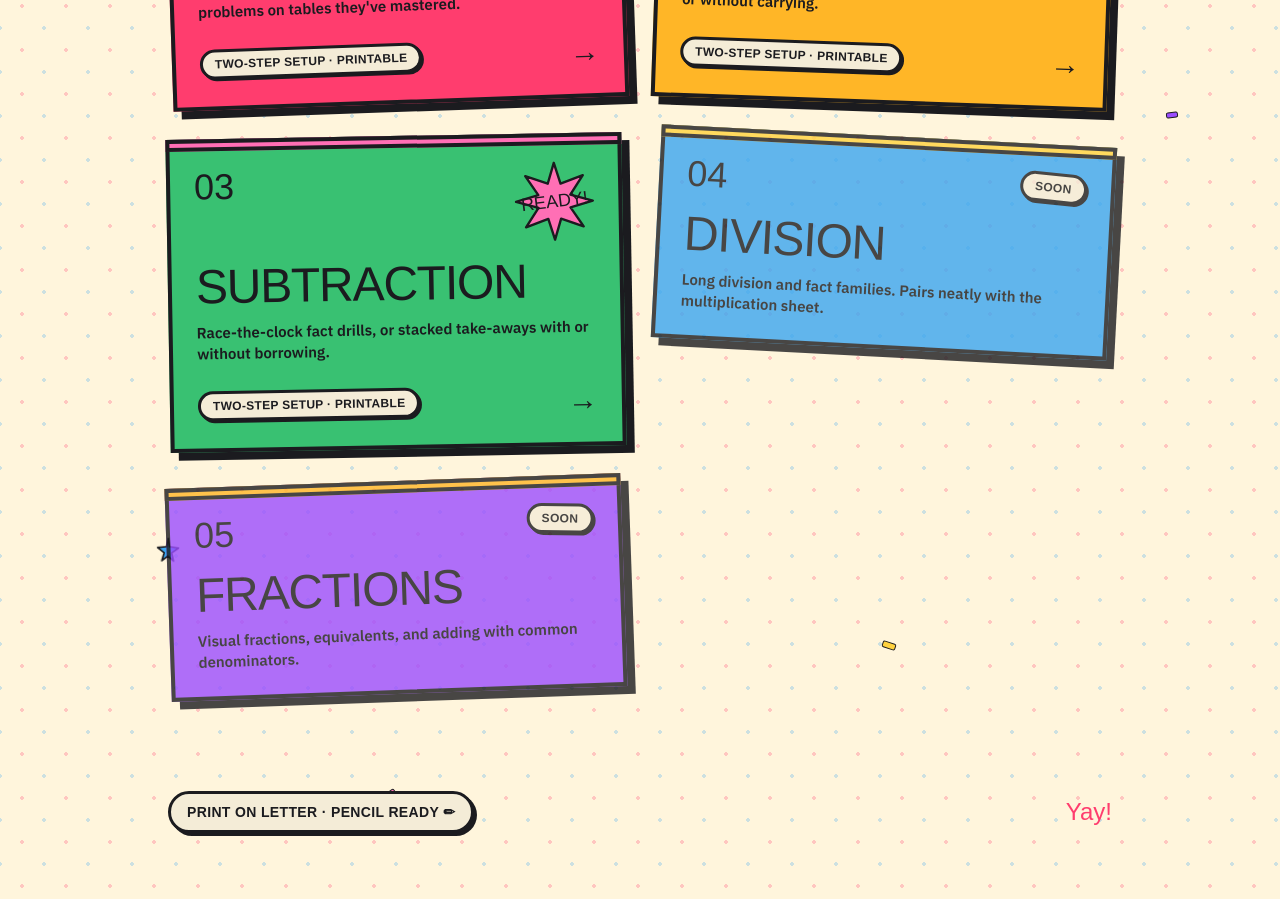
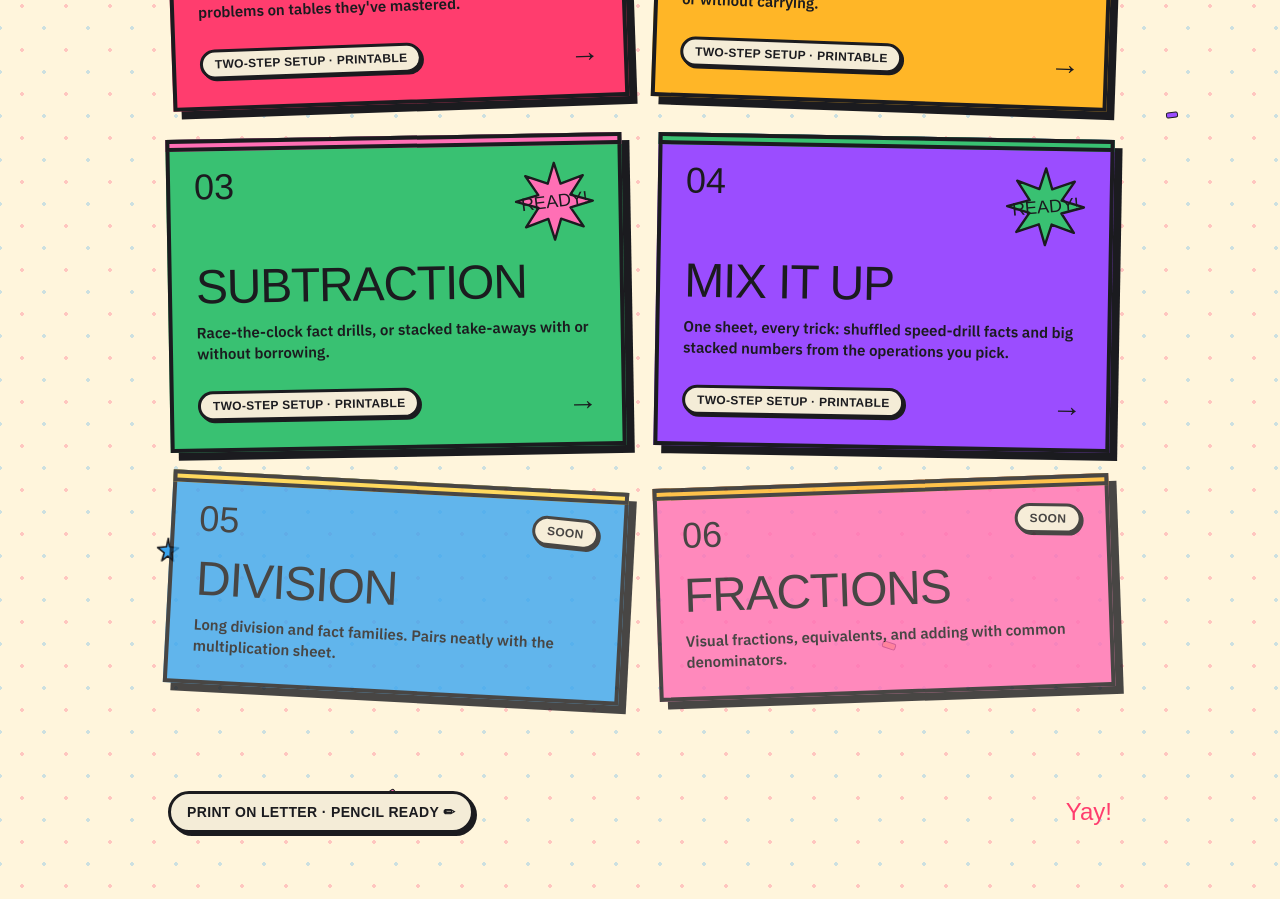
Before and after one commit to esniper/kids-worksheets, a Next.js app: page / in a window 1280 px wide. Shown: the part 1160-2059 px from the top of the page. Built offline with nearby package versions, Linux system fonts and the light colour scheme; a web font is replaced by a local one.

Commit message:
Light up the Mix It Up card on the home page

```diff
--- a/src/app/page.tsx
+++ b/src/app/page.tsx
@@ -47,6 +47,15 @@ const sheets: Sheet[] = [
   },
   {
     idx: "04",
+    title: "Mix It Up",
+    blurb:
+      "One sheet, every trick: shuffled speed-drill facts and big stacked numbers from the operations you pick.",
+    href: "/mix",
+    status: "ready",
+    meta: "Two-step setup · printable",
+  },
+  {
+    idx: "05",
     title: "Division",
     blurb:
       "Long division and fact families. Pairs neatly with the multiplication sheet.",
@@ -54,7 +63,7 @@ const sheets: Sheet[] = [
     meta: "In the works",
   },
   {
-    idx: "05",
+    idx: "06",
     title: "Fractions",
     blurb: "Visual fractions, equivalents, and adding with common denominators.",
     status: "soon",
@@ -69,8 +78,9 @@ const cardStyles: Record<
   "01": { bg: "#ff3d6e", ring: "#9b4dff", tilt: "-rotate-2", delay: "0s" },
   "02": { bg: "#ffb627", ring: "#3aa5f0", tilt: "rotate-2", delay: "0.08s" },
   "03": { bg: "#39c172", ring: "#ff6fb5", tilt: "-rotate-1", delay: "0.16s" },
-  "04": { bg: "#3aa5f0", ring: "#ffd23f", tilt: "rotate-3", delay: "0.24s" },
-  "05": { bg: "#9b4dff", ring: "#ffb627", tilt: "-rotate-2", delay: "0.32s" },
+  "04": { bg: "#9b4dff", ring: "#39c172", tilt: "rotate-1", delay: "0.24s" },
+  "05": { bg: "#3aa5f0", ring: "#ffd23f", tilt: "rotate-3", delay: "0.32s" },
+  "06": { bg: "#ff6fb5", ring: "#ffb627", tilt: "-rotate-2", delay: "0.4s" },
 };
 
 export default function Home() {
```
